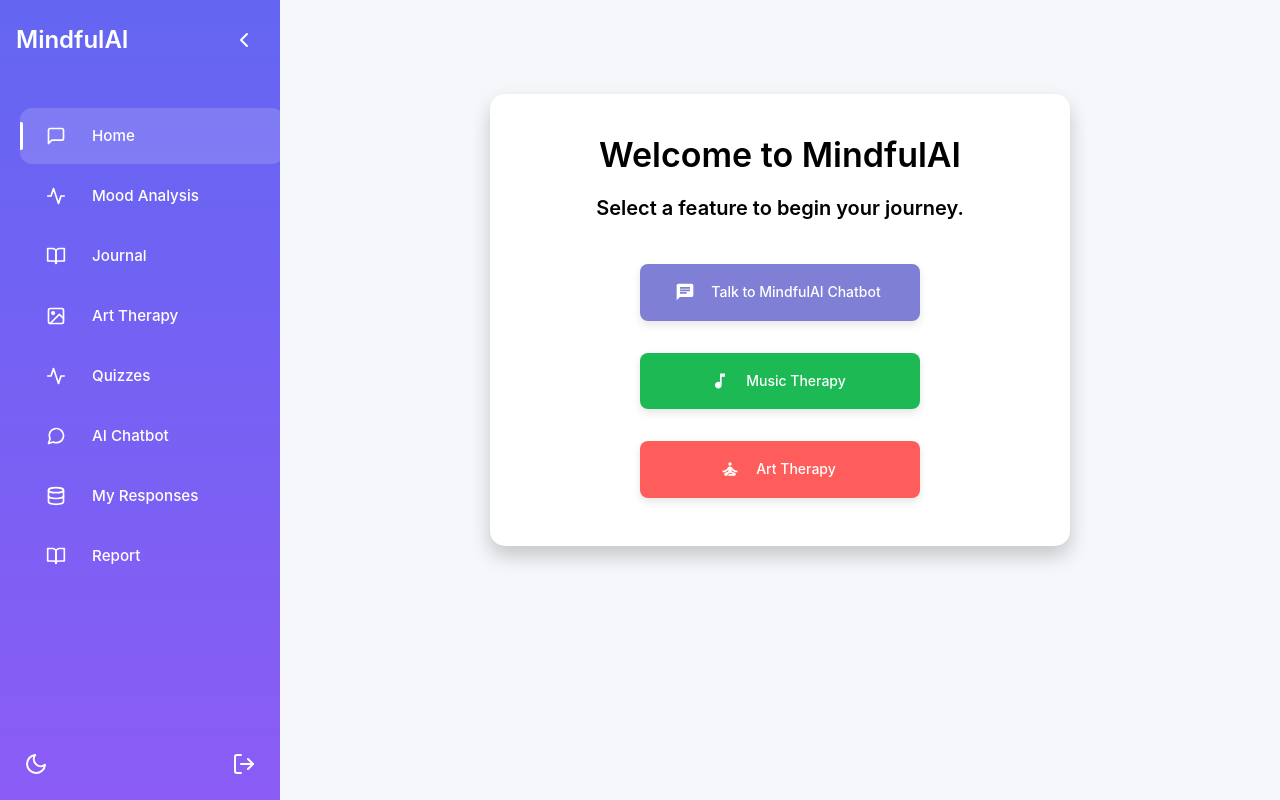
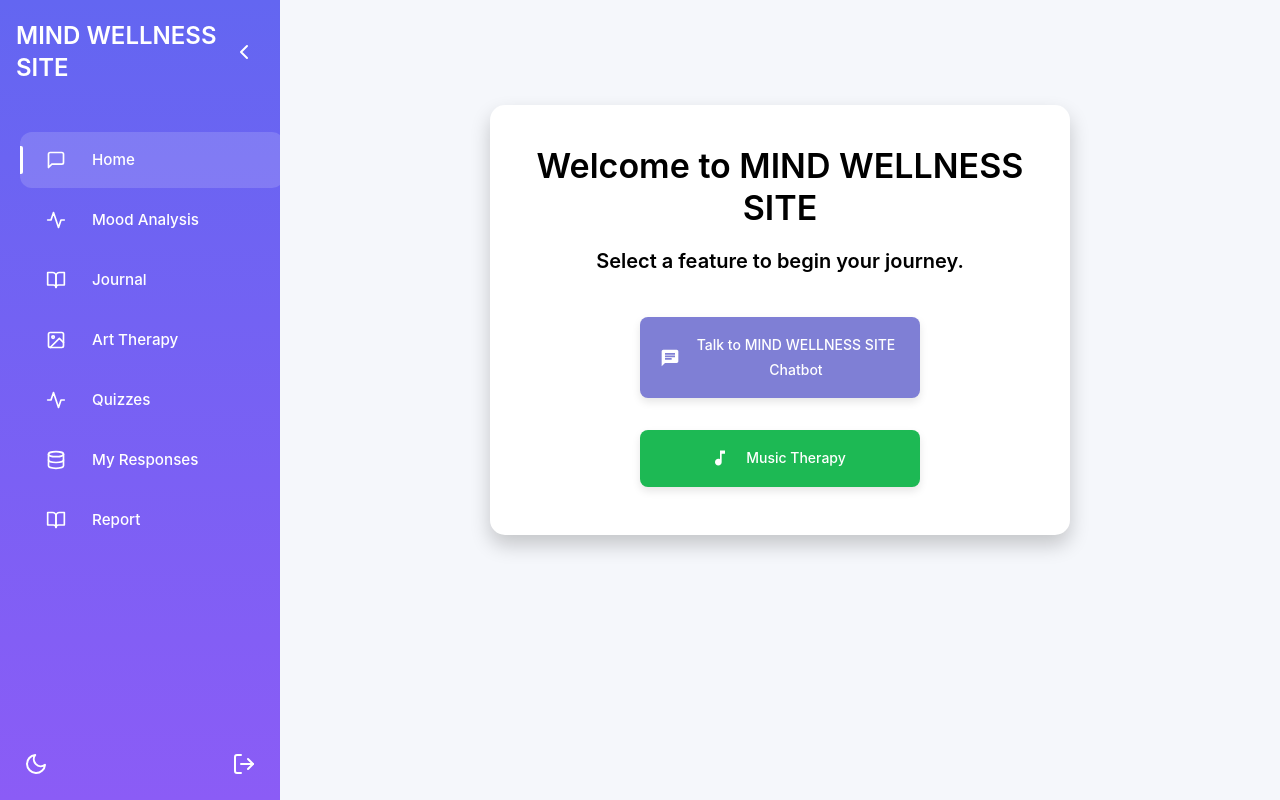
Before and after one commit to MONISHCR/Mindful-AI-FINAL, a React (Create React App) app: page /home in a window 1280 px wide. Built offline with nearby package versions, Linux system fonts and the light colour scheme; sample sign-in values are in the browser's storage.

Commit message:
chnages 2.0.1

```diff
--- a/src/components/Chatbot.jsx
+++ b/src/components/Chatbot.jsx
@@ -1172,7 +1172,7 @@ function Chatbot() {
                 <Box>
                   <Typography variant="h5" fontWeight={600} color="white"
                     sx={{ textShadow: '0px 1px 2px rgba(0,0,0,0.1)' }}>
-                    MindfulAI Therapy Assistant
+                    MIND WELLNESS SITE Therapy Assistant
                   </Typography>
                   <Typography variant="body2" sx={{ color: 'rgba(255,255,255,0.9)' }}>
                     Your supportive companion for mental wellness
@@ -1214,7 +1214,7 @@ function Chatbot() {
                       <VolunteerActivismIcon fontSize="large" />
                     </Avatar>
                     <Typography variant="h5" color="primary" gutterBottom>
-                      Welcome to MindfulAI
+                      Welcome to MIND WELLNESS SITE
                     </Typography>
                     <Typography variant="body1" color="textSecondary" paragraph>
                       I'm here to listen, support, and provide guidance for your mental wellbeing.
--- a/src/components/Home.js
+++ b/src/components/Home.js
@@ -61,7 +61,7 @@ const Home = () => {
     <Box sx={{ display: "flex", flexDirection: "column", justifyContent: "center", alignItems: "center", height: "80vh", position: 'relative' }}>
       <StyledPaper>
         <Typography variant="h4" fontWeight={600}>
-          Welcome to MindfulAI
+          Welcome to MIND WELLNESS SITE
         </Typography>
         <Typography variant="h6" sx={{ mt: 2, mb: 4 }}>
           Select a feature to begin your journey.
@@ -73,10 +73,10 @@ const Home = () => {
               variant="contained"
               color="primary"
               startIcon={<ChatIcon />}
-              onClick={() => navigate('/chatbot')}
+              onClick={() => navigate('/home/chatbot')}
               sx={{ backgroundColor: '#7F7FD5', '&:hover': { backgroundColor: '#6F6FC5' } }}
             >
-              Talk to MindfulAI Chatbot
+              Talk to MIND WELLNESS SITE Chatbot
             </FeatureButton>
           </Zoom>
 
@@ -91,16 +91,7 @@ const Home = () => {
             </FeatureButton>
           </Zoom>
 
-          <Zoom in={true} style={{ transitionDelay: '300ms' }}>
-            <FeatureButton
-              variant="contained"
-              startIcon={<SelfImprovementIcon />}
-              onClick={() => navigate('/art')}
-              sx={{ backgroundColor: '#FF5C5C', '&:hover': { backgroundColor: '#FF4C4C' } }}
-            >
-              Art Therapy
-            </FeatureButton>
-          </Zoom>
+
         </ServicesGrid>
       </StyledPaper>
     </Box>
--- a/src/components/Layout.js
+++ b/src/components/Layout.js
@@ -138,7 +138,7 @@ const Layout = () => {
     { id: "journal", title: "Journal", icon: <FiBookOpen />, route: "/home/journal" },
     { id: "art-therapy", title: "Art Therapy", icon: <FiImage />, route: "/home/art-therapy" },
     { id: "quiz", title: "Quizzes", icon: <FiActivity />, route: "/home/quiz" },
-    { id: "chatbot", title: "AI Chatbot", icon: <FiMessageCircle />, route: "/home/chatbot" },
+    // { id: "chatbot", title: "AI Chatbot", icon: <FiMessageCircle />, route: "/home/chatbot" },
     { id: "responses", title: "My Responses", icon: <FiDatabase />, route: "/home/responses" },
     { id: "report", title: "Report", icon: <FiBookOpen />, route: "/home/report" },
     // { id: "settings", title: "Settings", icon: <FiSettings />, route: "/home/settings" },
@@ -162,7 +162,7 @@ const Layout = () => {
                 fontWeight: 600,
               }}
             >
-              MindfulAI
+              MIND WELLNESS SITE
             </Typography>
           )}
           <IconButton
--- a/src/components/Login.js
+++ b/src/components/Login.js
@@ -316,7 +316,7 @@ const Login = () => {
                   WebkitTextFillColor: 'transparent',
                 }}
               >
-                Welcome to MindfulAI
+                Welcome to MIND WELLNESS SITE
               </Typography>
               <Typography
                 variant="body1"
--- a/src/components/Signup.js
+++ b/src/components/Signup.js
@@ -59,7 +59,7 @@ const Signup = () => {
             Create Your Account
           </Typography>
           <Typography variant="body1" align="center" sx={{ mb: 3 }}>
-            Join MindfulAI to begin your journey toward emotional wellness.
+            Join MIND WELLNESS SITE to begin your journey toward emotional wellness.
           </Typography>
 
           {error && (
```
